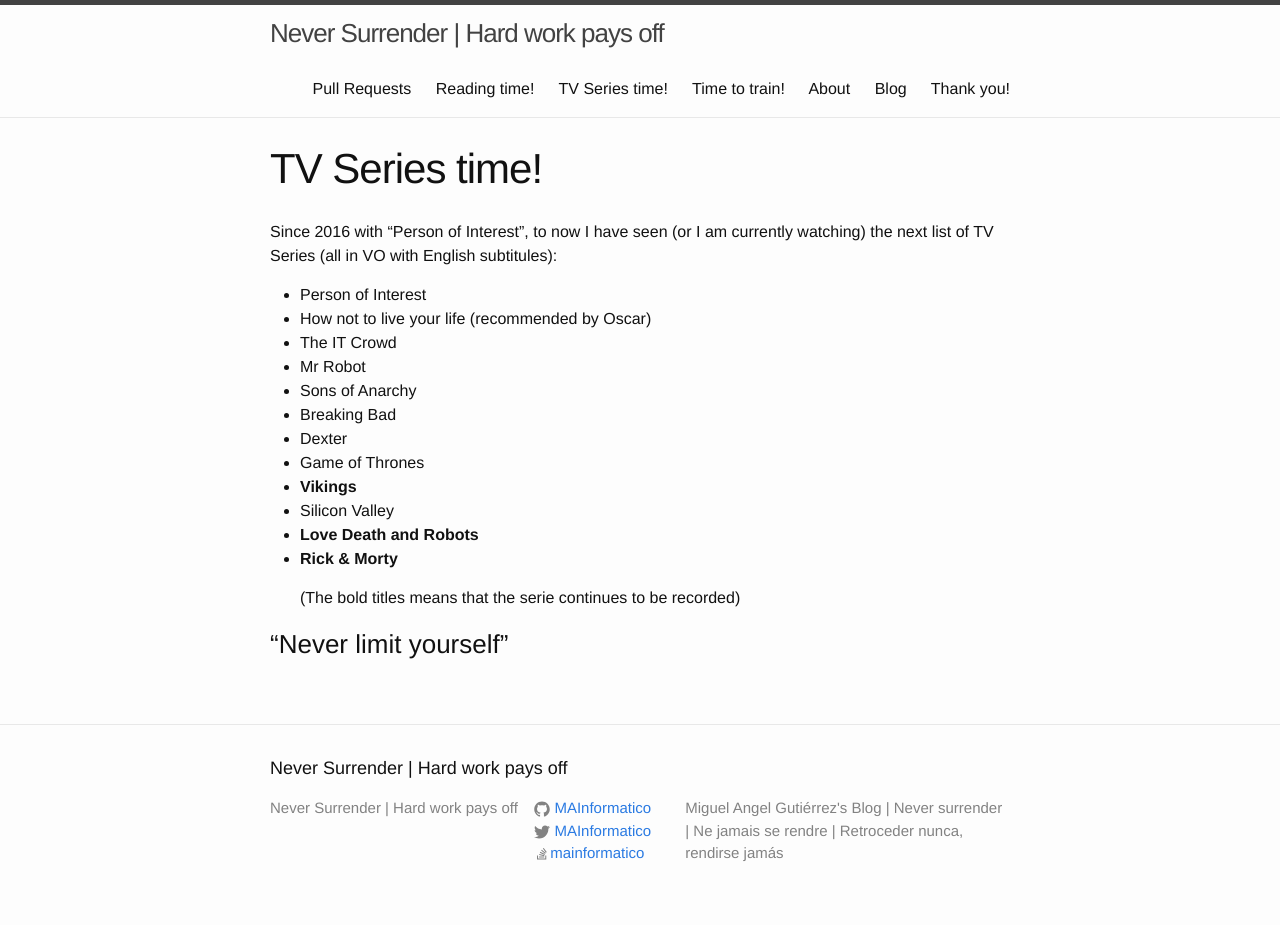
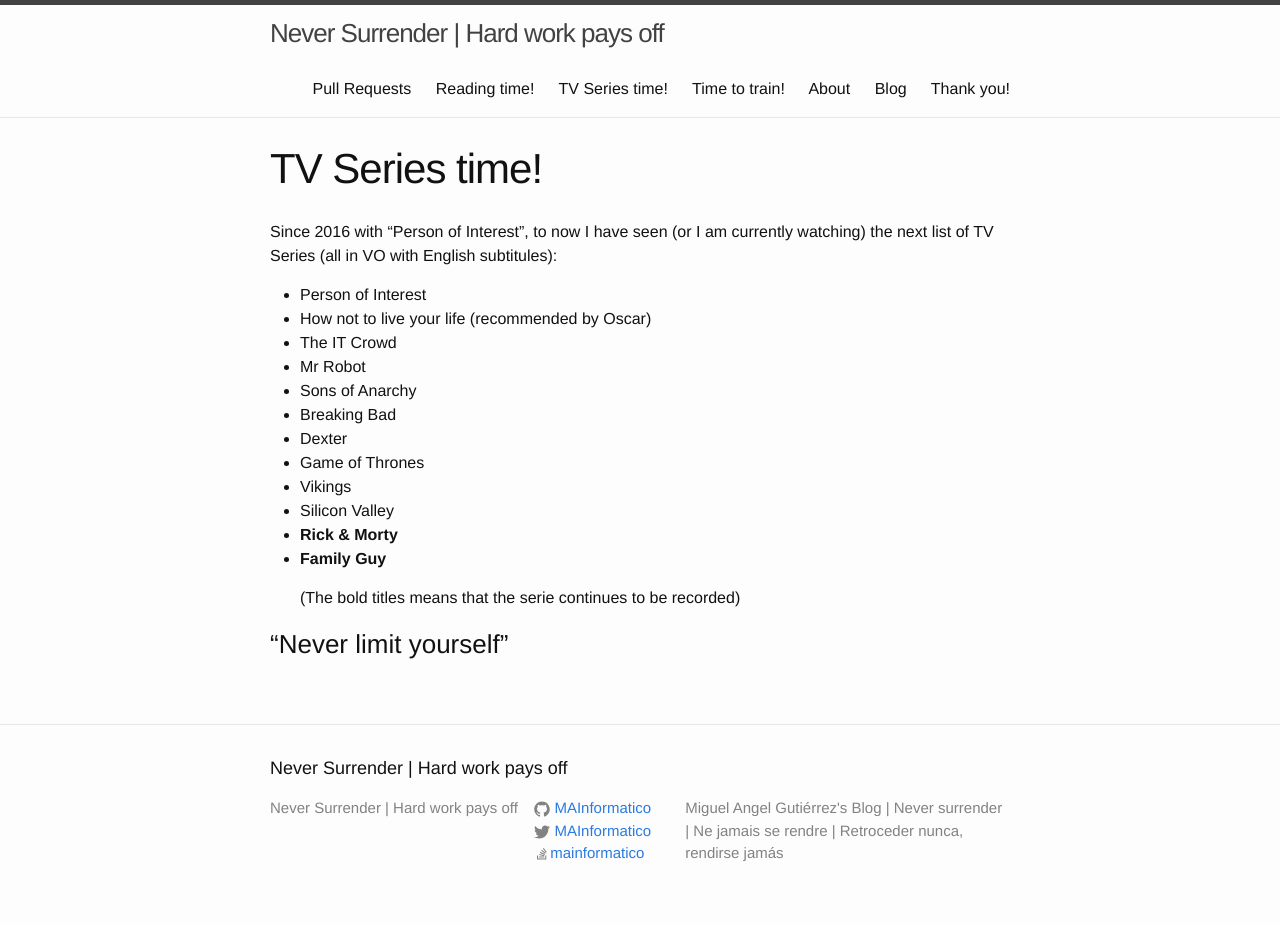
Before and after one commit to MAInformatico/MAInformatico.github.io, a Jekyll site: the page built from Series_Time.md, in a window 1280 px wide. Built offline with Jekyll 4.4.1, drawn with Linux system fonts in a browser that asks for light colours.

Commit message:
updating series time

```diff
--- a/Series_Time.md
+++ b/Series_Time.md
@@ -14,10 +14,11 @@
 * Breaking Bad
 * Dexter
 * Game of Thrones
-* **Vikings**
+* Vikings
 * Silicon Valley
-* **Love Death and Robots**
 * **Rick & Morty**
+* **Family Guy**
+
 
   (The bold titles means that the serie continues to be recorded)
 
```
